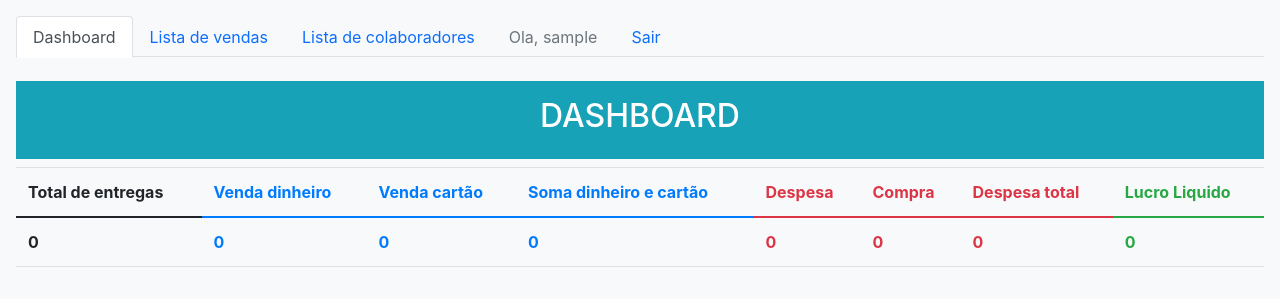
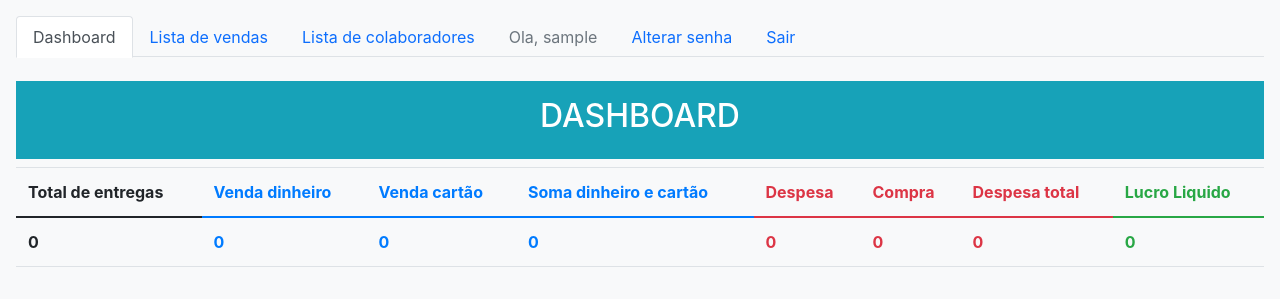
Before and after one commit to paulo9405/gestao_acai_django, a Django app: page /core/ in a window 1280 px wide. Shown: the top 300 px of the page. Run offline with Django 3.2, Linux system fonts and the light colour scheme; the visitor is signed in with stand-in values (Sample User, id 1); data that the repository does not hold is empty; some libraries are stand-ins or nearby versions.

Commit message:
#ACAI-46 add botão alterar senha usando a inteligencia do django admin.

```diff
--- a/core/templates/core/dashboard.html
+++ b/core/templates/core/dashboard.html
@@ -20,6 +20,10 @@
         {% if user.is_authenticated %}
             <li class="nav-item">
                     <a class="nav-link disabled" href="">Ola, {{ user }}</a>
+            </li>
+
+            <li class="nav-item">
+                <a class="nav-link" href="{% url 'password_change' %}">Alterar senha</a>
             </li>
 
             <li class="nav-item">
```
